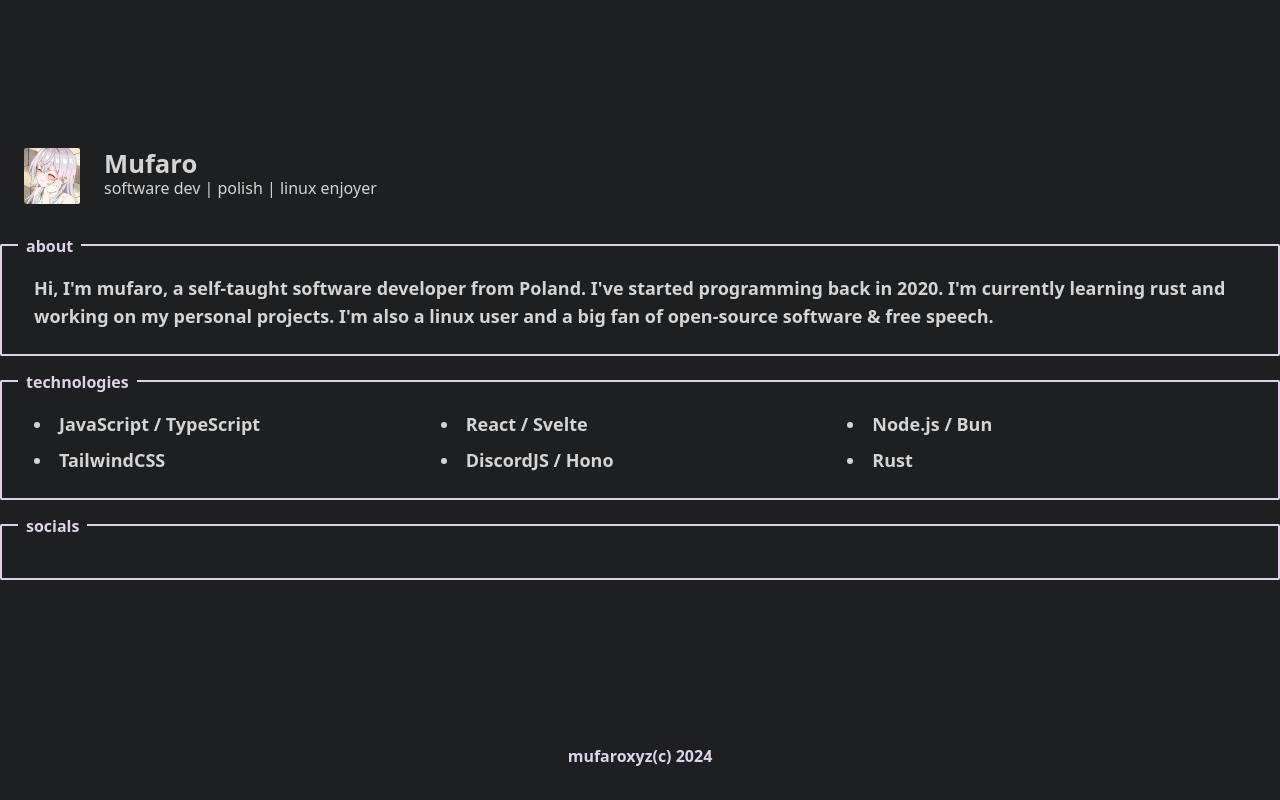
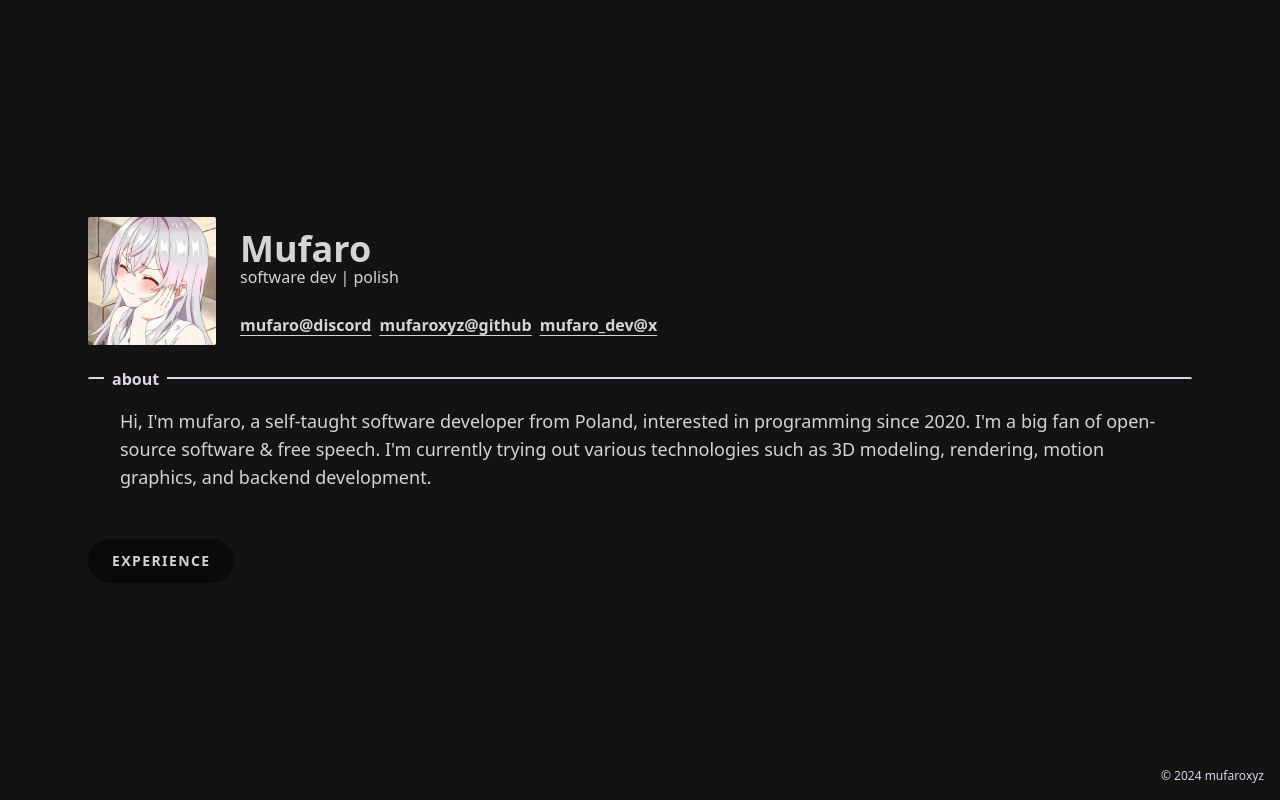
Before and after one commit to mufarodev/mufaro.dev, an Astro site: page / in a window 1280 px wide. Built offline with nearby package versions, Linux system fonts and the light colour scheme; Astro itself is replaced by a stand-in of ours.

Commit message:
feat: small redesign & view transitions POC

```diff
--- a/src/components/Card.astro
+++ b/src/components/Card.astro
@@ -4,9 +4,15 @@ import { cn } from "../utils";
 const { class:className, title } = Astro.props;
 ---
 
-<div class={cn("relative border-2 border-theme-foreground rounded-sm", className)}>
+<div class={cn("relative border-t-2 border-theme-foreground rounded-sm", className)}>
   <span class="absolute bg-background px-2 py-1 translate-y-[-50%] left-4 select-none font-bold text-theme-foreground border-0 border-theme-foreground rounded-lg">{title}</span>
   <div class="mt-1 px-8 py-6 text-[1.2rem] leading-7 text-lg font-semibold">
     <slot />
   </div>
 </div>
+
+<style>
+  span {
+    font-family: "Geist Mono Variable", system-ui, sans-serif;
+  }
+</style>
--- /dev/null
+++ b/src/components/SourceButton.astro
@@ -0,0 +1,26 @@
+---
+const { url } = Astro.props;
+---
+
+<a id={`goto-${url}`} class="flex justify-between gap-4 bg-zinc-950 no-underline rounded-full w-fit px-6 py-3" href={url}>
+  <span class="text-sm tracking-widest font-bold uppercase"><slot /></span>
+</a>
+
+<style>
+    a, span {
+        transition: all 1.5s var(--smooth-animation);
+    }
+
+    a {
+        box-shadow: inset 0 -5px 10px rgba(158, 137, 184, 0.0);
+    }
+
+    a:hover {
+        @apply bg-zinc-900;
+        color: currentColor;
+        box-shadow: inset 0 -5px 10px rgba(158, 137, 184, 0.5);
+        & > span {
+            transform: translateY(-0.15rem);
+        }
+    }
+</style>
--- a/src/layouts/Layout.astro
+++ b/src/layouts/Layout.astro
@@ -1,5 +1,7 @@
 ---
 import 'non.geist/mono';
+import 'non.geist'
+import { ClientRouter } from 'astro:transitions';
 
 interface Props {
 	title: string;
@@ -25,20 +27,47 @@ const { title } = Astro.props;
     <meta name="theme-color" content="#ded2e8">
     <meta name="twitter:card" content="summary_large_image">
 		<title>{title}</title>
+    <ClientRouter />
 	</head>
 	<body class="flex flex-col">
     <slot />
 
-    <div class="flex gap-4 flex-col items-center justify-center mb-4 font-bold py-4">
-      <span class="text-theme-foreground">mufaroxyz(c) 2024</span>
+    <div class="fixed bottom-0 right-0 p-4 text-xs text-theme-foreground">
+      <span class="text-theme-foreground">© 2024 mufaroxyz</span>
     </div>
 	</body>
 </html>
 <style is:global>
+  :root {
+    --smooth-animation: cubic-bezier(0.16, 1, 0.3, 1);
+  }
+
 	html {
-    font-family: "Geist Mono Variable", system-ui, sans-serif;
+    font-family: "Geist Variable", system-ui, sans-serif;
     background: theme(colors.background);
 	}
+
+  html::after {
+    content: "";
+    position: fixed;
+    top: 0;
+    width: 100%;
+    height: 100%;
+    /* background-image: linear-gradient(rgba(0, 0, 0, 0.4) 1px, transparent 1px); */
+    background-size: 2px 2px;
+    background-repeat: repeat;
+    pointer-events: none;
+  }
+
+  @keyframes backgroundScroll {
+    0% {
+      background-position: 0 0;
+    }
+    100% {
+      background-position: 0 100%;
+    }
+  }
+
   code {
 		font-family:
 			Menlo,
--- /dev/null
+++ b/src/pages/experience.astro
@@ -0,0 +1,45 @@
+---
+import { fade } from "astro:transitions";
+import Layout from "../layouts/Layout.astro";
+---
+
+<Layout title="Mufaro">
+  <main
+    class="container flex-1 flex flex-col m-auto space-y-8 my-6 px-4 py-0 md:py-0 lg:py-2 sm:px-6 max-w-6xl place-self-center text-text-foreground leading-4"
+  >
+    <div class="flex items-center gap-6 fixed">
+      <div class="flex items-center gap-6">
+        <img
+          src="/alya.webp"
+          alt="Profile Picture"
+          width={64}
+          height={64}
+          class="rounded-sm"
+          transition:name="profile"
+        />
+      </div>
+      <div class="flex items-center" transition:name="headerinfo">
+        <div>
+          <h1 class="font-black text-4xl m-0 p-0">Mufaro</h1>
+          <p class="font-medium">software dev | polish</p>
+        </div>
+        <ul
+          class="list-none hidden flex-col lg:flex-row gap-2 *:no-underline font-semibold"
+        >
+          <li>
+            [discord: <a href="https://discord.com/users/769702535124090904"
+              >mufaro</a
+            >]
+          </li>
+          <li>
+            [github: <a href="https://github.com/mufaroxyz">mufaroxyz</a>]
+          </li>
+          <li>[x: <a href="https://x.com/mufaro_dev">mufaro_dev</a>]</li>
+        </ul>
+      </div>
+    </div>
+    <div class="flex-1 grid place-content-center" transition:animate={fade({duration: 2.0})}>
+      Not much to see here, yet.
+    </div>
+  </main>
+</Layout>
--- a/src/pages/index.astro
+++ b/src/pages/index.astro
@@ -1,40 +1,76 @@
 ---
-import Card from '../components/Card.astro';
-import Layout from '../layouts/Layout.astro';
+import Card from "../components/Card.astro";
+import SourceButton from "../components/SourceButton.astro";
+import Layout from "../layouts/Layout.astro";
+
 ---
 
 <Layout title="Mufaro">
-  <main class="container space-y-4 m-auto px-4 py-24 md:py-16 lg:py-4 sm:px-0 place-self-center text-text-foreground leading-4 ">
-    <div class="flex items-center gap-6 mb-10 ml-6">
-      <img src="/alya.webp" alt="Profile Picture" class="w-14 h-14 rounded-sm"></img>
-      <div class="flex self-stretch justify-center gap-2 flex-col">
-        <h1 class="font-bold text-[1.6rem] m-0 p-0">Mufaro</h1>
-        <p>software dev | polish | linux enjoyer</p>
+  <main
+    class="container space-y-8 m-auto px-4 py-24 md:py-16 lg:py-4 sm:px-6 max-w-6xl place-self-center text-text-foreground leading-4"
+  >
+    <div class="flex items-center gap-6">
+      <div class="flex items-center gap-6">
+        <img
+          src="/alya.webp"
+          alt="Profile Picture"
+          class="rounded-sm"
+          width={128}
+          height={128}
+          transition:name="profile"
+        />
+      </div>
+      <div class="flex self-stretch justify-around gap-2 flex-col" transition:name="headerinfo">
+        <div>
+          <h1 class="font-black text-4xl m-0 p-0">Mufaro</h1>
+          <p class="font-medium">software dev | polish</p>
+        </div>
+        <ul
+          class="list-none flex flex-col lg:flex-row gap-2 *:no-underline font-semibold"
+        >
+          <li><a href="https://discord.com/users/769702535124090904">mufaro@discord</a></li>
+          <li><a href="https://github.com/mufaroxyz">mufaroxyz@github</a></li>
+          <li><a href="https://x.com/mufaro_dev">mufaro_dev@x</a></li>
+        </ul>
       </div>
     </div>
     <div class="space-y-6">
+      <Card title="about">
+        <span class="font-medium">
+          Hi, I'm mufaro, a self-taught software developer from Poland, interested
+          in programming since 2020. I'm a big fan of open-source software & free
+          speech. I'm currently trying out various technologies such as 3D
+          modeling, rendering, motion graphics, and backend development.
+        </span>
+      </Card>
+<!--
+      <Card title="knowledge">
+        <ul
+          class="list-disc list-inside grid grid-cols-1 md:grid-cols-2 lg:grid-cols-3 gap-2"
+        >
+          <li>typescript</li>
+        </ul>
+      </Card> -->
 
-      <Card title="about">
-        Hi, I'm mufaro, a self-taught software developer from Poland. I've started programming back in 2020. I'm currently learning rust and working on my personal projects. I'm also a linux user and a big fan of open-source software & free speech.
-      </Card>
-
-      <Card title="technologies">
-        <ul class="list-disc list-inside grid grid-cols-1 md:grid-cols-2 lg:grid-cols-3  gap-2">
-          <li>JavaScript / TypeScript</li>
-          <li>React / Svelte</li>
-          <li>Node.js / Bun</li>
-          <li>TailwindCSS</li>
-          <li>DiscordJS / Hono</li>
-          <li>Rust</li>
+      <SourceButton
+        url="/experience"
+        >Experience</SourceButton>
+      <!--
+      <Card title="contact">
+        <ul
+          class="list-none list-inside grid grid-cols-1 md:grid-cols-2 lg:grid-cols-3 gap-2 *:no-underline"
+        >
+          <li>
+            [discord: <a href="https://discord.com/users/769702535124090904"
+              >mufaro</a
+            >]
+          </li>
+          <li>
+            [github: <a href="https://github.com/mufaroxyz">mufaroxyz</a>]
+          </li>
+          <li>[x: <a href="https://x.com/mufaro_dev">mufaro_dev</a>]</li>
         </ul>
-      </Card>
-
-      <Card title="socials">
-        <ul class="list-none list-inside grid grid-cols-1 md:grid-cols-2 lg:grid-cols-3 gap-2">
-
-        </ul>
-      </Card>
+      </Card> -->
     </div>
-
   </main>
 </Layout>
--- a/tailwind.config.mjs
+++ b/tailwind.config.mjs
@@ -7,8 +7,22 @@ export default {
         center: true,
       },
 
+      // old
+      // colors: {
+      //   background: "#1e1f21",
+      //   theme: {
+      //     foreground: {
+      //       DEFAULT: "#ded2e8",
+      //       secondary: "#9e89b8",
+      //     },
+      //   },
+      //   text: {
+      //     foreground: "#d4d4d4",
+      //   },
+      // },
+
       colors: {
-        background: "#1e1f21",
+        background: "#131313",
         theme: {
           foreground: {
             DEFAULT: "#ded2e8",
@@ -18,7 +32,7 @@ export default {
         text: {
           foreground: "#d4d4d4",
         },
-      },
+      }
     },
   },
   plugins: [],
```
Also changed, not shown: package.json (+6 -4 lines), 1 other file.
